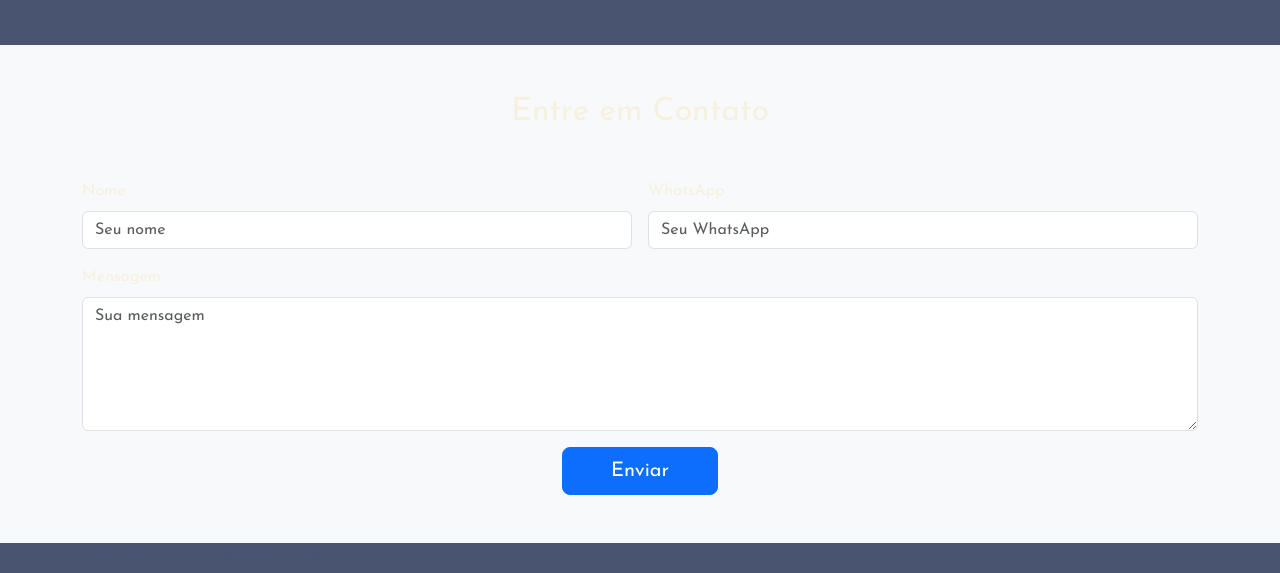
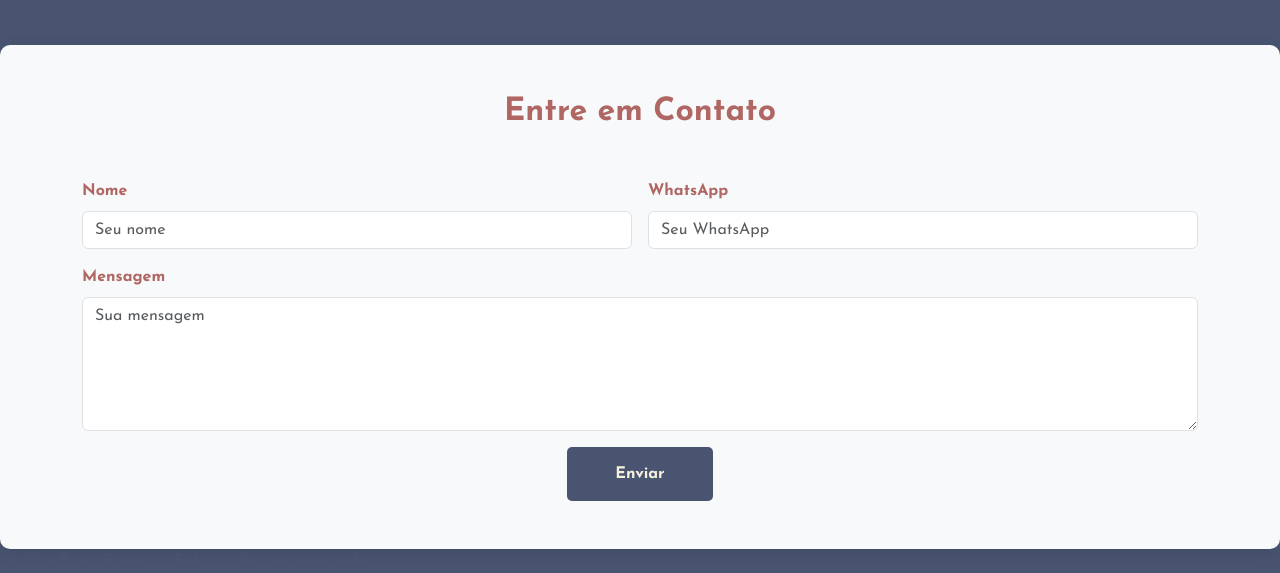
Before and after one commit to Vicduartchy/BaterRetratos, a plain HTML site: page index.html in a window 1280 px wide. Shown: the part 1789-2362 px from the top of the page. Drawn offline with nearby package versions, Linux system fonts and the light colour scheme; files whose address does not match are found by name.

Commit message:
Update styles.css

```diff
--- a/css/styles.css
+++ b/css/styles.css
@@ -148,18 +148,64 @@ body {
 
 /* ---------- Contact Section ---------- */
 .contact {
-  background-color: var(--cor-secundaria);
-  color: var(--cor-clara);
-  padding: 60px 20px;
+  background-color: var(--cor-secundaria); /* Cor de fundo da seção */
+  color: var(--cor-secundaria]); /* Texto em cor clara */
+  padding: 60px 20px; /* Espaçamento interno */
+  border-radius: 10px; /* Bordas arredondadas para a seção */
+  box-shadow: 0px 4px 15px rgba(0, 0, 0, 0.1); /* Sombra leve */
 }
 
 .contact h2 {
-  color: var(--cor-clara);
+  color: var(--cor-secundaria); /* Cor do título */
+  font-size: 2rem; /* Tamanho do título */
+  font-weight: bold; /* Negrito */
+  text-align: center; /* Centralizado */
+  margin-bottom: 40px; /* Espaçamento inferior */
 }
 
 .contact .form-label {
-  color: var(--cor-clara);
+  font-size: 1rem; /* Tamanho do texto do rótulo */
+  font-weight: bold; /* Negrito para destaque */
+  color: var(--cor-secundaria); /* Cor clara */
 }
+
+.contact .form-input {
+  border: 1px solid var(--cor-clara); /* Borda clara */
+  border-radius: 5px; /* Bordas arredondadas */
+  padding: 10px; /* Espaçamento interno */
+  font-size: 1rem; /* Tamanho da fonte */
+  color: var(--cor-texto); /* Cor do texto */
+  background-color: var(--cor-bg); /* Fundo dos inputs */
+}
+
+.contact .form-input:focus {
+  border-color: var(--cor-principal); /* Cor principal ao focar */
+  box-shadow: 0 0 5px var(--cor-principal); /* Sombra de foco */
+  outline: none; /* Remove borda padrão */
+}
+
+.contact button {
+  background-color: var(--cor-principal); /* Fundo principal */
+  color: var(--cor-clara); /* Texto claro */
+  border: none; /* Remove bordas padrão */
+  padding: 15px 30px; /* Espaçamento interno */
+  border-radius: 5px; /* Bordas arredondadas */
+  font-size: 1rem; /* Tamanho da fonte */
+  font-weight: bold; /* Negrito */
+  cursor: pointer; /* Cursor ao passar o mouse */
+  transition: background-color 0.3s ease, transform 0.3s ease; /* Transições suaves */
+}
+
+.contact button:hover {
+  background-color: var(--cor-secundaria); /* Fundo secundário ao passar o mouse */
+  transform: scale(1.05); /* Leve aumento */
+}
+
+.contact button:active {
+  transform: scale(0.95); /* Leve redução ao clicar */
+  box-shadow: 0px 4px 8px rgba(0, 0, 0, 0.2); /* Sombra ao clicar */
+}
+
 
 /* ---------- Footer ---------- */
 .footer {
@@ -190,4 +236,10 @@ body {
   .hero-content h1 {
     font-size: 2.5rem;
   }
+
+  iframe {
+    border: none;
+    border-radius: 10px;
+    box-shadow: 0px 4px 8px rgba(0, 0, 0, 0.1);
 }
+}
```
